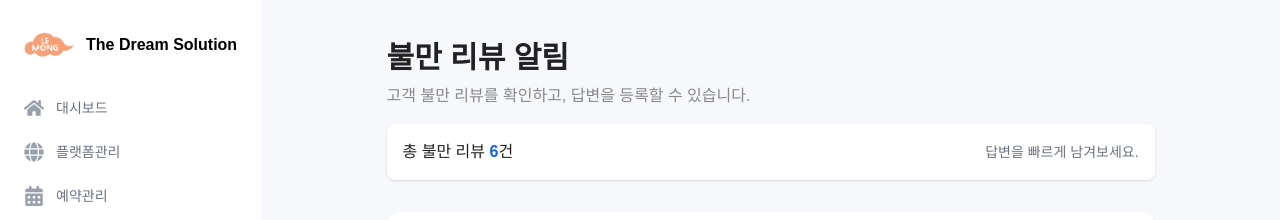
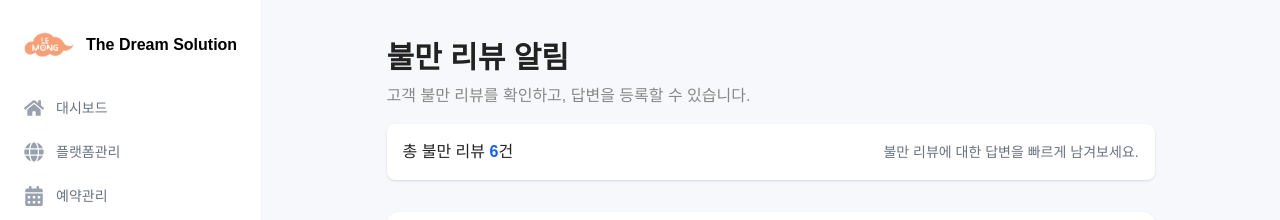
Before and after one commit to akafintech/prototype_front, a Next.js app: page /alarm in a window 1280 px wide. Shown: the top 220 px of the page. Built offline with nearby package versions, Linux system fonts and the light colour scheme; no server answers.

Commit message:
프론트수정2

```diff
--- a/src/pages/alarm/index.js
+++ b/src/pages/alarm/index.js
@@ -98,7 +98,7 @@ export default function AlarmReviewPage() {
               총 불만 리뷰{" "}
               <span className="text-blue-600 font-bold">{reviews.length}</span>건
             </div>
-            <div className="text-sm text-gray-500">답변을 빠르게 남겨보세요.</div>
+            <div className="text-sm text-gray-500">불만 리뷰에 대한 답변을 빠르게 남겨보세요.</div>
           </div>
 
           <div className="space-y-6">
```
